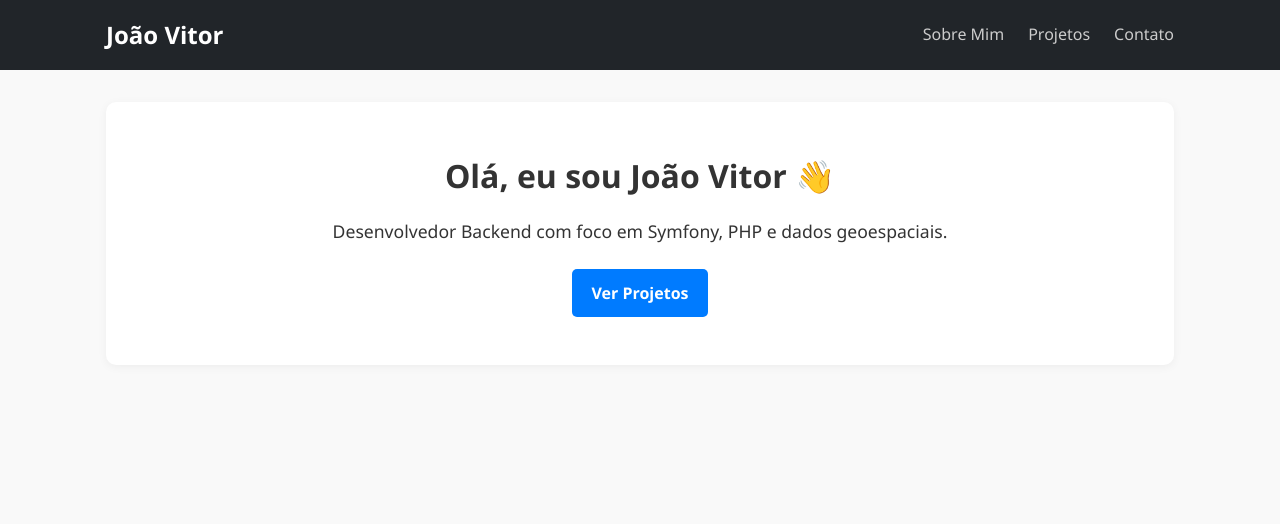
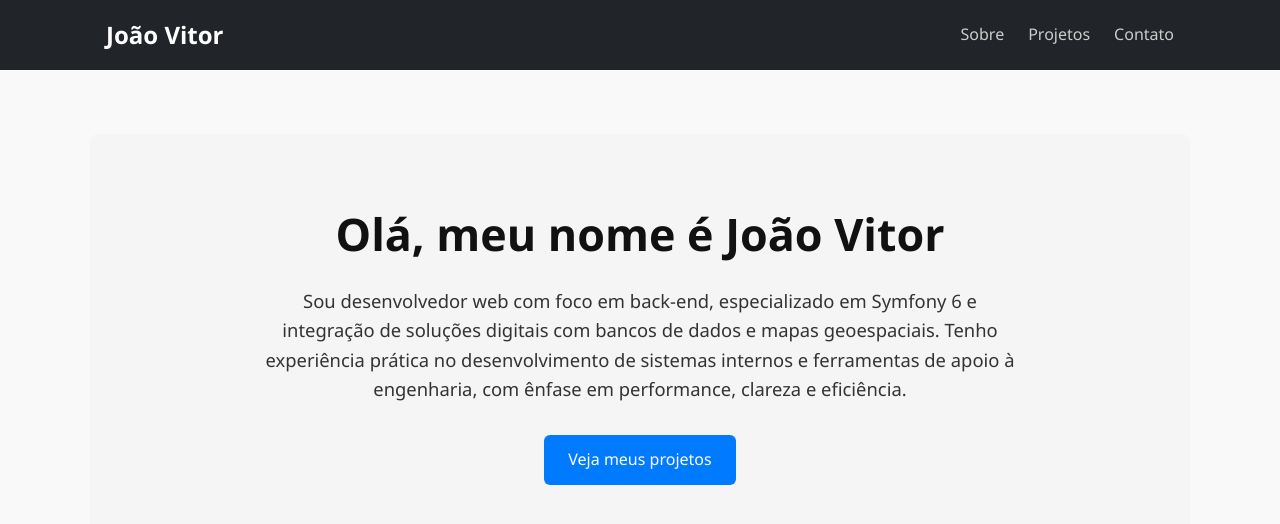
Before and after one commit to joaodoprado/joaodoprado.github.io, a plain HTML site: page index.html in a window 1280 px wide. Drawn offline with Linux system fonts and the light colour scheme.

Commit message:
Atualizacao

```diff
--- a/index.html
+++ b/index.html
@@ -2,7 +2,8 @@
 <html lang="pt-br">
 <head>
   <meta charset="UTF-8">
-  <title>João Vitor | Portfólio</title>
+  <title>João Vitor | Desenvolvedor Web</title>
+  <meta name="viewport" content="width=device-width, initial-scale=1">
   <link rel="stylesheet" href="style.css">
 </head>
 <body>
@@ -10,19 +11,19 @@
     <div class="container">
       <a class="logo" href="index.html">João Vitor</a>
       <ul class="nav">
-        <li><a href="sobre.html">Sobre Mim</a></li>
+        <li><a href="sobre.html">Sobre</a></li>
         <li><a href="projetos.html">Projetos</a></li>
         <li><a href="contato.html">Contato</a></li>
       </ul>
     </div>
   </nav>
 
-  <main class="container">
-    <section class="hero">
-      <h1>Olá, eu sou João Vitor 👋</h1>
-      <p>Desenvolvedor Backend com foco em Symfony, PHP e dados geoespaciais.</p>
-      <a class="btn" href="projetos.html">Ver Projetos</a>
-    </section>
+  <main class="hero-section container">
+    <h1>Olá, meu nome é João Vitor</h1>
+    <p class="lead">
+      Sou desenvolvedor web com foco em back-end, especializado em Symfony 6 e integração de soluções digitais com bancos de dados e mapas geoespaciais. Tenho experiência prática no desenvolvimento de sistemas internos e ferramentas de apoio à engenharia, com ênfase em performance, clareza e eficiência.
+    </p>
+    <a href="projetos.html" class="btn">Veja meus projetos</a>
   </main>
 </body>
 </html>
--- a/style.css
+++ b/style.css
@@ -146,3 +146,41 @@ form button:hover {
     font-size: 1.5rem;
   }
 }
+
+.hero-section {
+  text-align: center;
+  padding: 4rem 1rem;
+  background-color: #f5f5f5;
+  border-radius: 8px;
+  margin-top: 4rem;
+}
+
+.hero-section h1 {
+  font-size: 2.8rem;
+  font-weight: bold;
+  margin-bottom: 1rem;
+  color: #111;
+}
+
+.hero-section .lead {
+  max-width: 750px;
+  margin: 0 auto 2rem auto;
+  font-size: 1.15rem;
+  color: #333;
+  line-height: 1.6;
+}
+
+.btn {
+  display: inline-block;
+  background-color: #007bff;
+  color: white;
+  padding: 0.75rem 1.5rem;
+  border-radius: 6px;
+  text-decoration: none;
+  font-weight: 500;
+  transition: background 0.3s;
+}
+
+.btn:hover {
+  background-color: #0056b3;
+}
```
